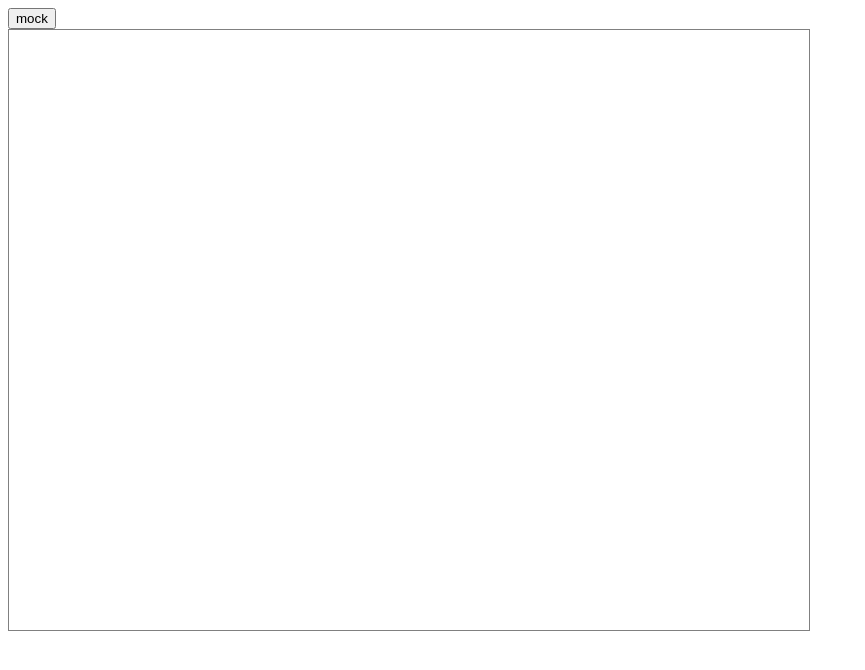
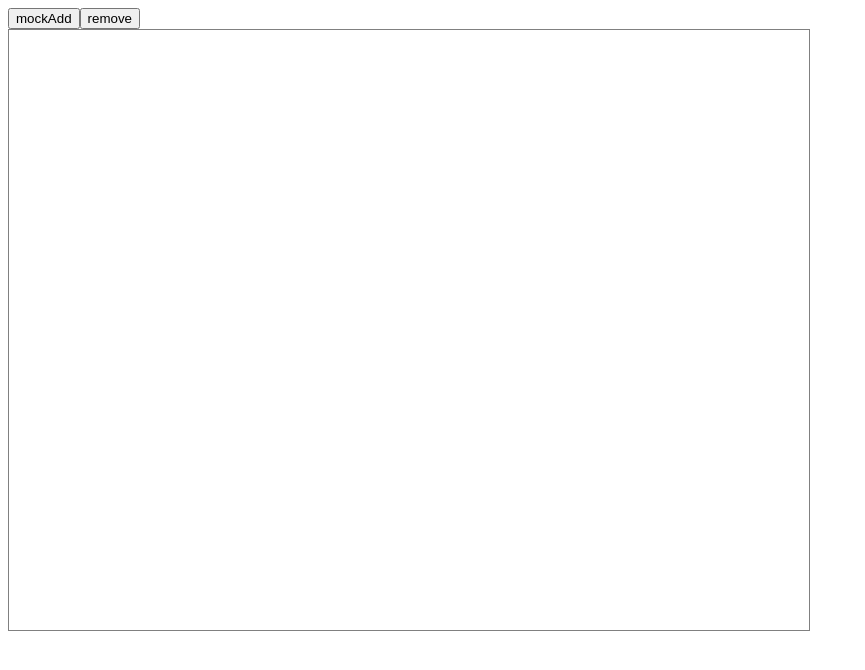
Before and after one commit to ivestszheng/scrollToTopDemo, a Vue app: page / in a window 1280 px wide. Shown: the top 670 px of the page, without its empty margins (0-865 px from the left). Built offline with nearby package versions, Linux system fonts and the light colour scheme.

Commit message:
feat: 通过按钮实现移除

```diff
--- a/src/components/HelloWorld.vue
+++ b/src/components/HelloWorld.vue
@@ -1,7 +1,8 @@
 <template>
   <div>
-    <button @click="websockGetData()">mock</button>
-    <div ref="container" class="container"></div>
+    <button @click="websockGetData()">mockAdd</button>
+    <button @click="removeChild()">remove</button>
+    <div ref="container" id="container" class="container"></div>
   </div>
 </template>
 
@@ -19,6 +20,7 @@ export default {
       },
       n: 0,
       isAddDuration: false, // 如果在新增则不执行向上滚动画
+      removeChildInterval: null, // 移除项定时器
     };
   },
   methods: {
@@ -83,8 +85,23 @@ export default {
       }
     },
     removeChild() {
-      // 将最上方的节点移除
+      const obj = this.$refs.container;
+      // 将最上方节点移除,同时添加进新的节点
+      // 再整体上移
+      obj.children[0].remove();
+      if (this.unshownArr.length > 0) {
+        const item = this.unshownArr[0];
+        const tInnerHtml = `<div class="item" id="panelItem${item.id}" style="top:600px;">id:${item.id}  name: ${item.name}</div>`;
 
+        this.$refs.container.insertAdjacentHTML('beforeend', tInnerHtml);
+        this.unshownArr.shift();
+      }
+      setTimeout(() => {
+        for (let i = 0; i < obj.children.length; i++) {
+          const ele = obj.children[i];
+          ele.style = `transition: transform 1s;transform: translateY(${-600 + (i * 125)}px);`;
+        }
+      }, 0);
     },
   },
 };
```
